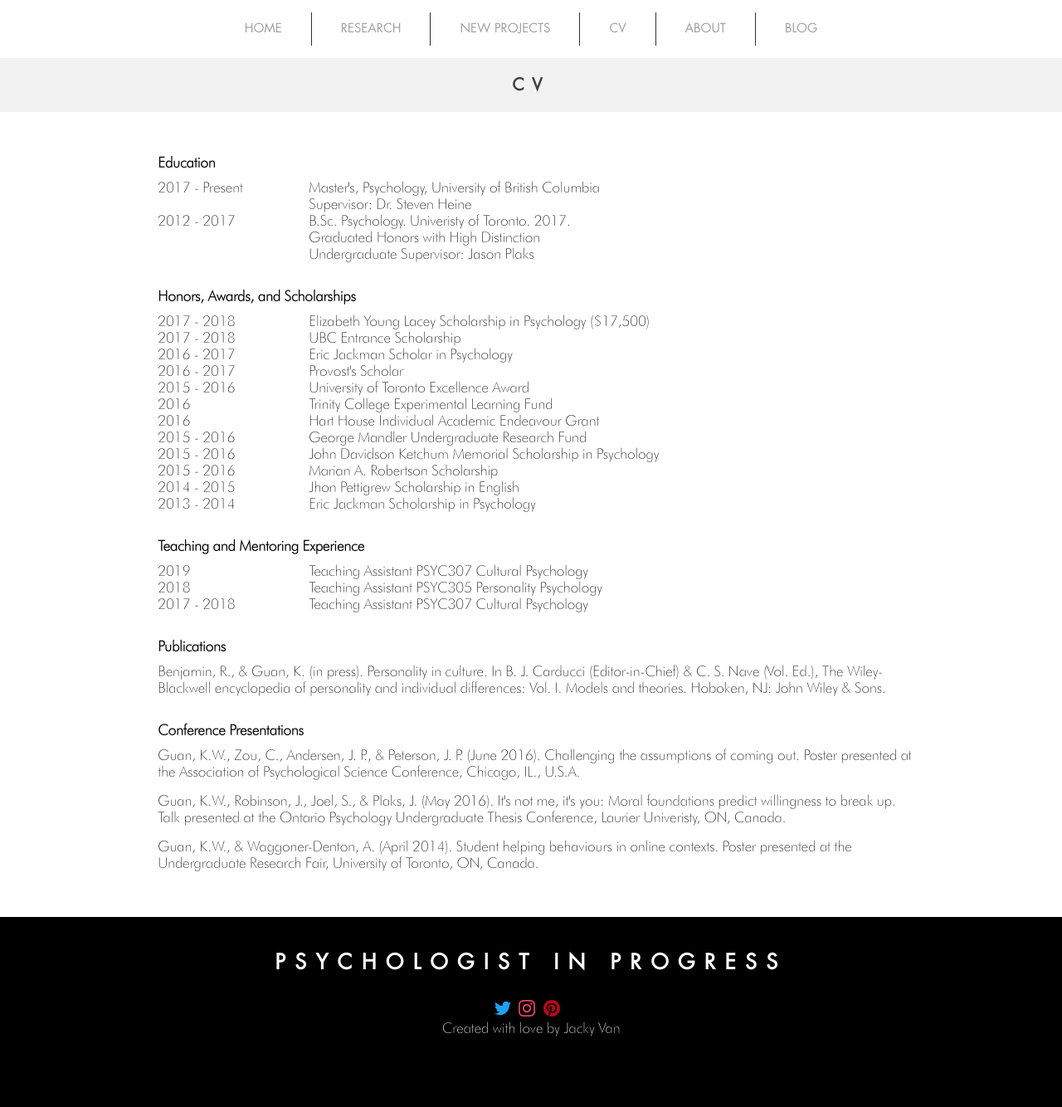
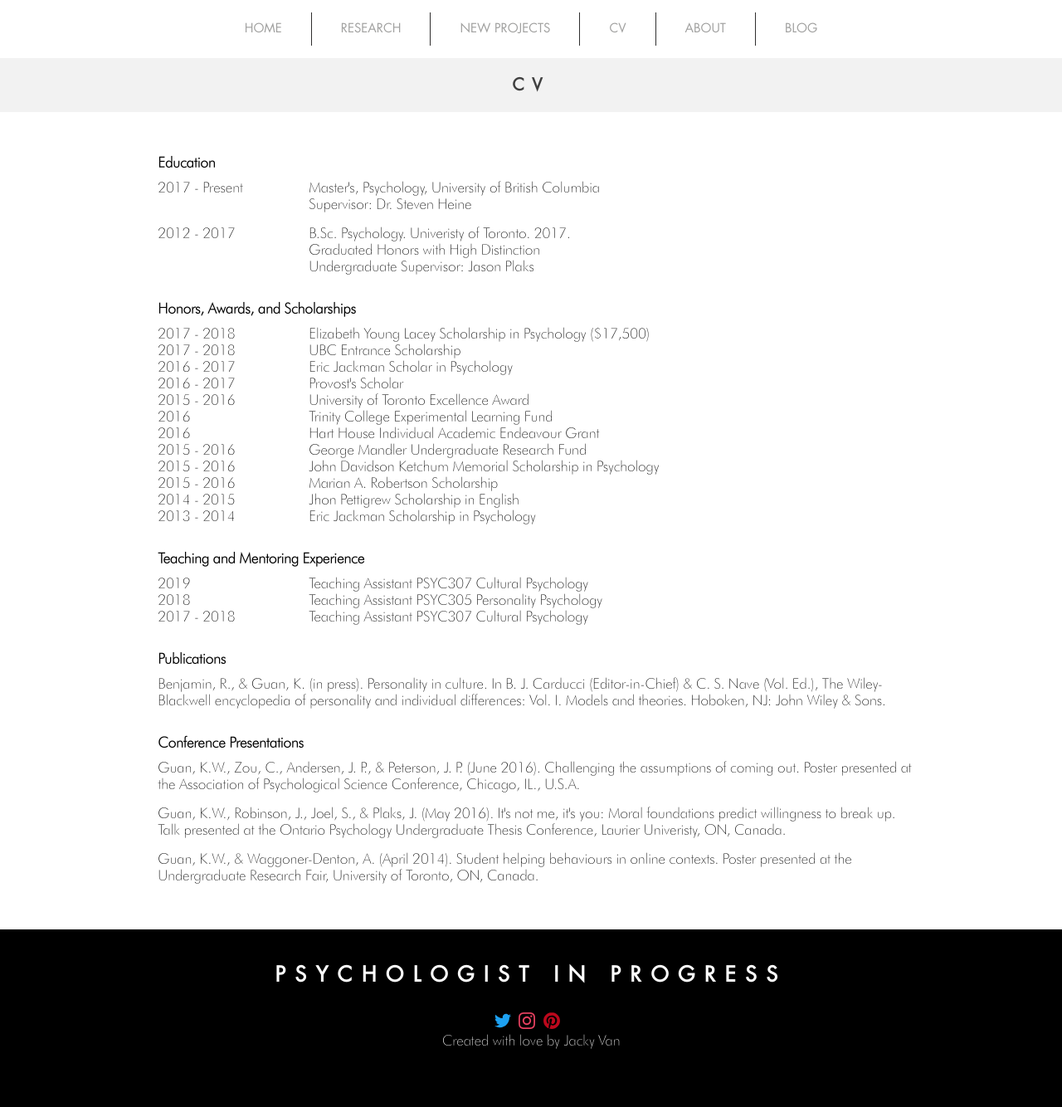
Before and after one commit to Jaacky/katewguan.com, a Jekyll site: the page built from cv/index.html, in a window 1280 px wide. Shown: the whole page at 83% size. Built offline with Jekyll 4.4.1, drawn with Linux system fonts in a browser that asks for light colours.

Commit message:
Updating CV styles

```diff
--- a/css/styles.css
+++ b/css/styles.css
@@ -205,8 +205,12 @@ nav a.active, nav a:hover {
     width: 80%;
 }
 
-.conference {
+.education, .conference {
     margin-bottom: 15px;
+}
+
+.education:last-child {
+    margin-bottom: 0;
 }
 
 .new-projects h3 {
--- a/cv/index.html
+++ b/cv/index.html
@@ -7,10 +7,10 @@ layout: default
         <h1>CV</h1>
     </div>
     <div class="container cv">
-        <div class="cv-section education">
+        <div class="cv-section">
             <h4>Education</h4>
             {% for education in site.data.education %}
-                <div class="cv-row">
+                <div class="cv-row education">
                     <div class="cv-date">
                         <p>{{ education.date }}</p>
                     </div>
```
